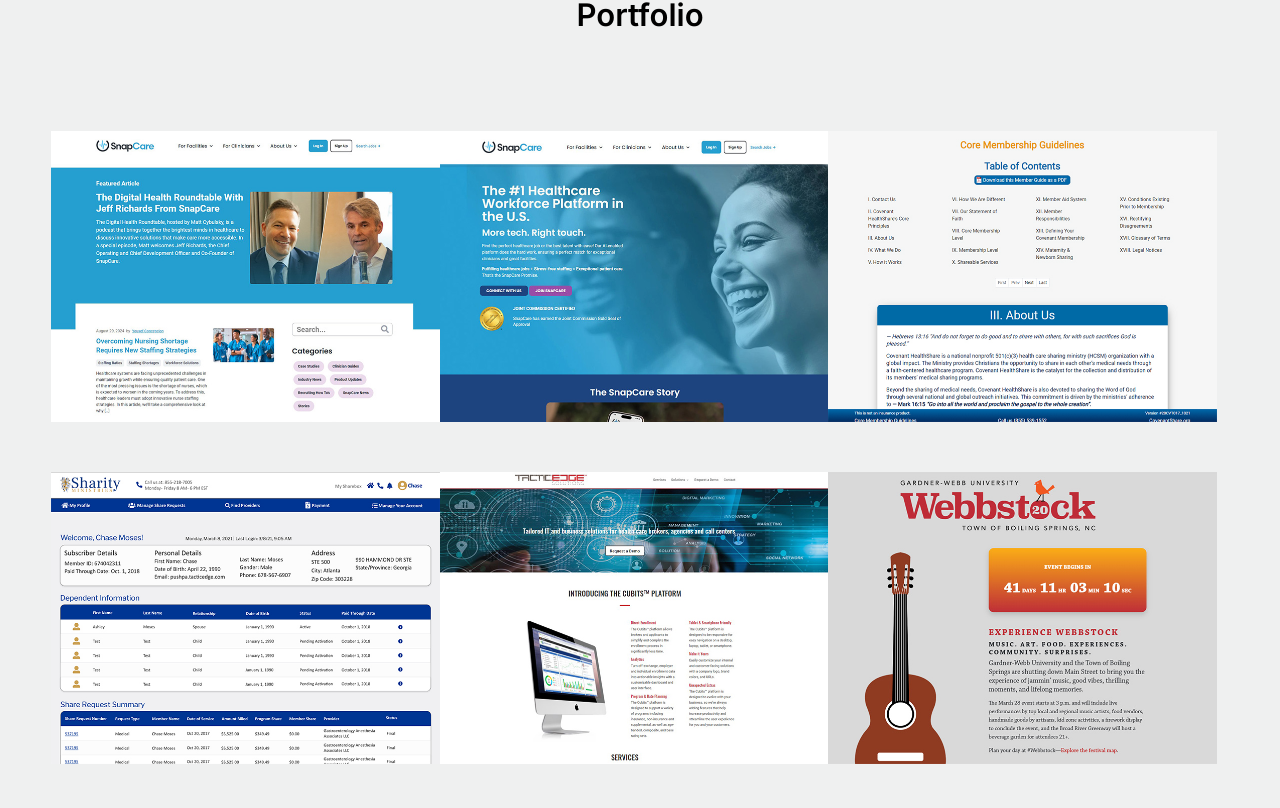
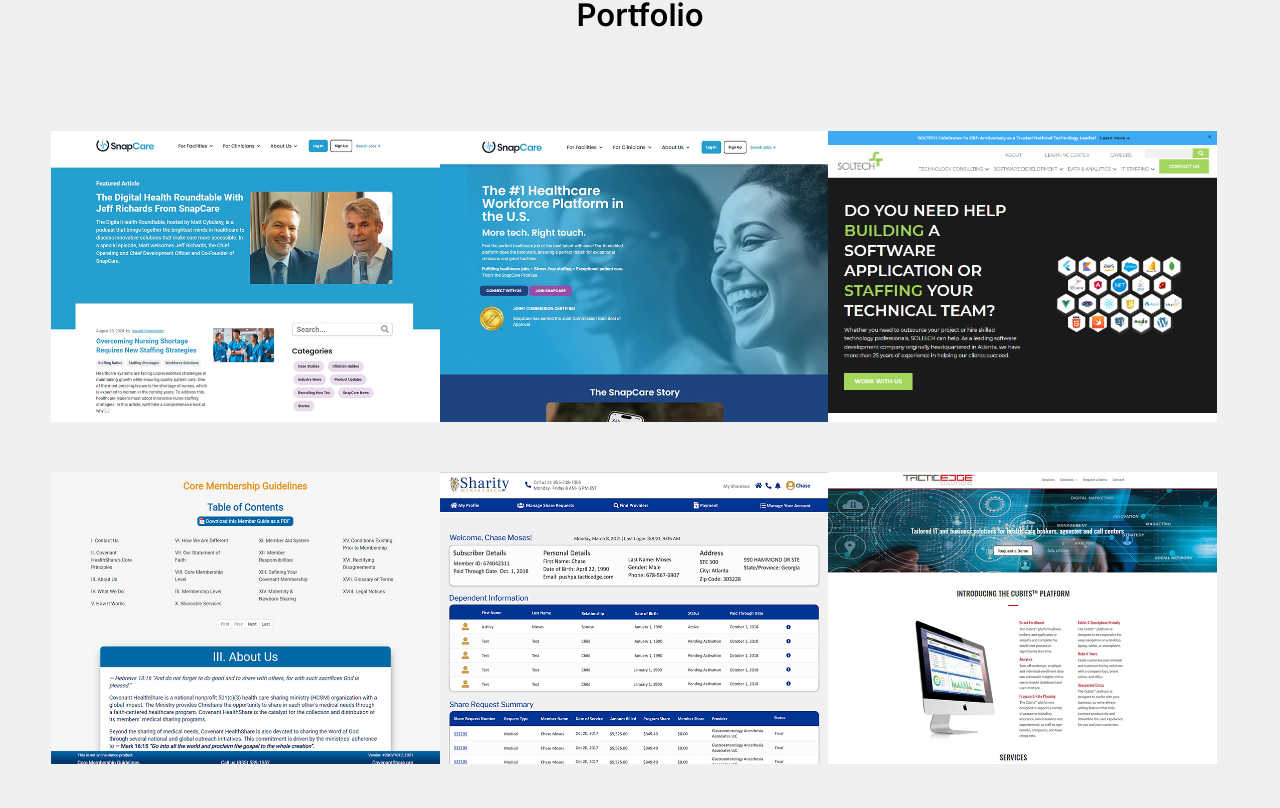
Before and after one commit to mattrenfer/resume-site, a React (Create React App) app: page / in a window 1280 px wide. Shown: the part 4612-5420 px from the top of the page. Built offline with nearby package versions, Linux system fonts and the light colour scheme.

Commit message:
Soltech Added to Portfolio

```diff
--- a/src/resumeData.js
+++ b/src/resumeData.js
@@ -153,6 +153,15 @@
     },
     {
       id: 3,
+      name: "Soltech.net",
+      companyName: "Soltech",
+      description: `I am the unofficially designated developer for Soltech's website, which runs on WP Engine/WordPress. Updates to the site range from regular system/plugin version upgrades to adding new blog features to implementing site-wide functionality, such as a revamped top navigation.`,
+      thumbnail: "images/portfolio/soltech.jpg",
+      link: "https://soltech.net",
+      linkText: "Live Preview",
+    },
+    {
+      id: 4,
       name: "Covenant Member Guide",
       companyName: "Tactic Edge Solutions",
       description: `Our client requested a redesign of their member guide site,
@@ -172,7 +181,7 @@
       ],
     },
     {
-      id: 4,
+      id: 5,
       name: "Member Portal UI",
       companyName: "Tactic Edge Solutions",
       description: `Our organization needed a redesigned back-end experience for
@@ -185,7 +194,7 @@
       linkText: "View All Mock-Ups",
     },
     {
-      id: 5,
+      id: 6,
       name: "Tactic Edge Website",
       companyName: "Tactic Edge Solutions",
       description: `The Tactic Edge website was in need of a more descriptive
@@ -200,7 +209,7 @@
       linkText: "Live Preview",
     },
     {
-      id: 6,
+      id: 7,
       name: "Webbstock Landing Page",
       companyName: "Gardner-Webb University",
       description: `Gardner-Webb University Gardner-Webb University was in need of
@@ -219,7 +228,7 @@
       ],
     },
     {
-      id: 7,
+      id: 8,
       name: "Program Landing Pages",
       companyName: "Gardner-Webb University",
       description: `University marketing requested 50+ landing pages for a number
@@ -232,7 +241,7 @@
       linkText: "Live Preview",
     },
     {
-      id: 8,
+      id: 9,
       name: "Annual Senior Show ",
       companyName: "Gardner-Webb University",
       description: `The university's art department was in need of a digital
```
Also changed, not shown: public/images/portfolio/soltech.jpg (added).
